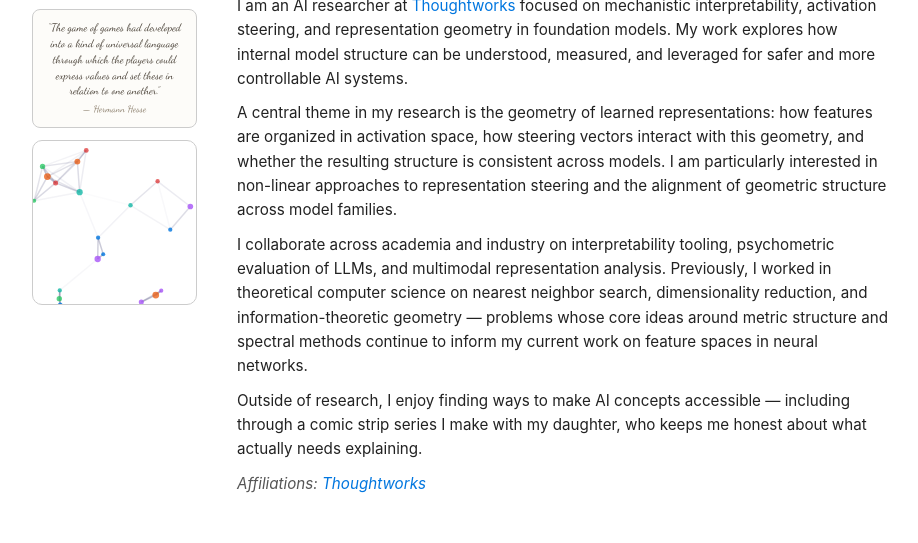
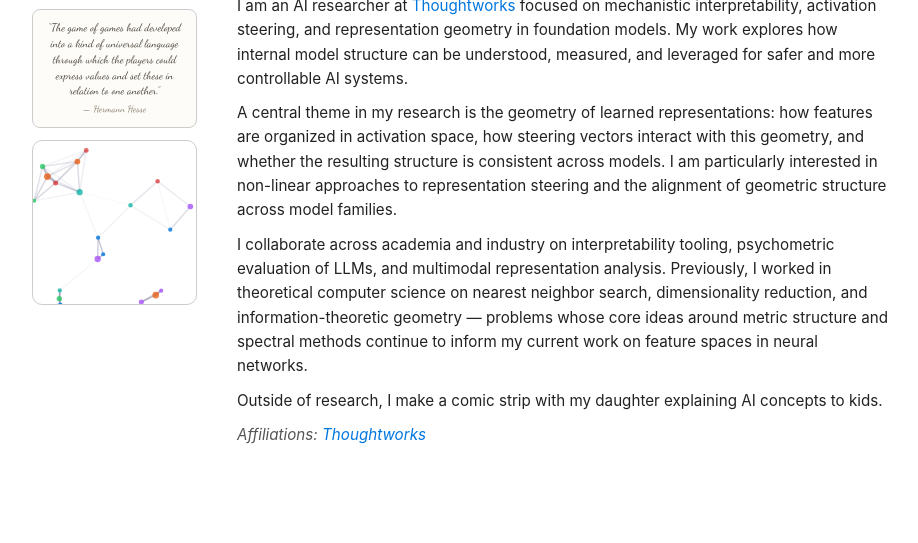
Before and after one commit to amirali-abdullah/amirali-abdullah.github.io, a plain HTML site: page index.html in a window 1280 px wide. Shown: the part 250-793 px from the top of the page, without its empty margins (178-1096 px from the left). Drawn offline with Linux system fonts and the light colour scheme.

Commit message:
Simplify personal blurb
Co-Authored-By: Claude Sonnet 4.6 <noreply@anthropic.com>

```diff
--- a/index.html
+++ b/index.html
@@ -105,9 +105,7 @@
       </p>
 
       <p>
-        Outside of research, I enjoy finding ways to make AI concepts accessible
-        &mdash; including through a comic strip series I make with my daughter,
-        who keeps me honest about what actually needs explaining.
+        Outside of research, I make a comic strip with my daughter explaining AI concepts to kids.
       </p>
 
       <p class="affiliations">
```
